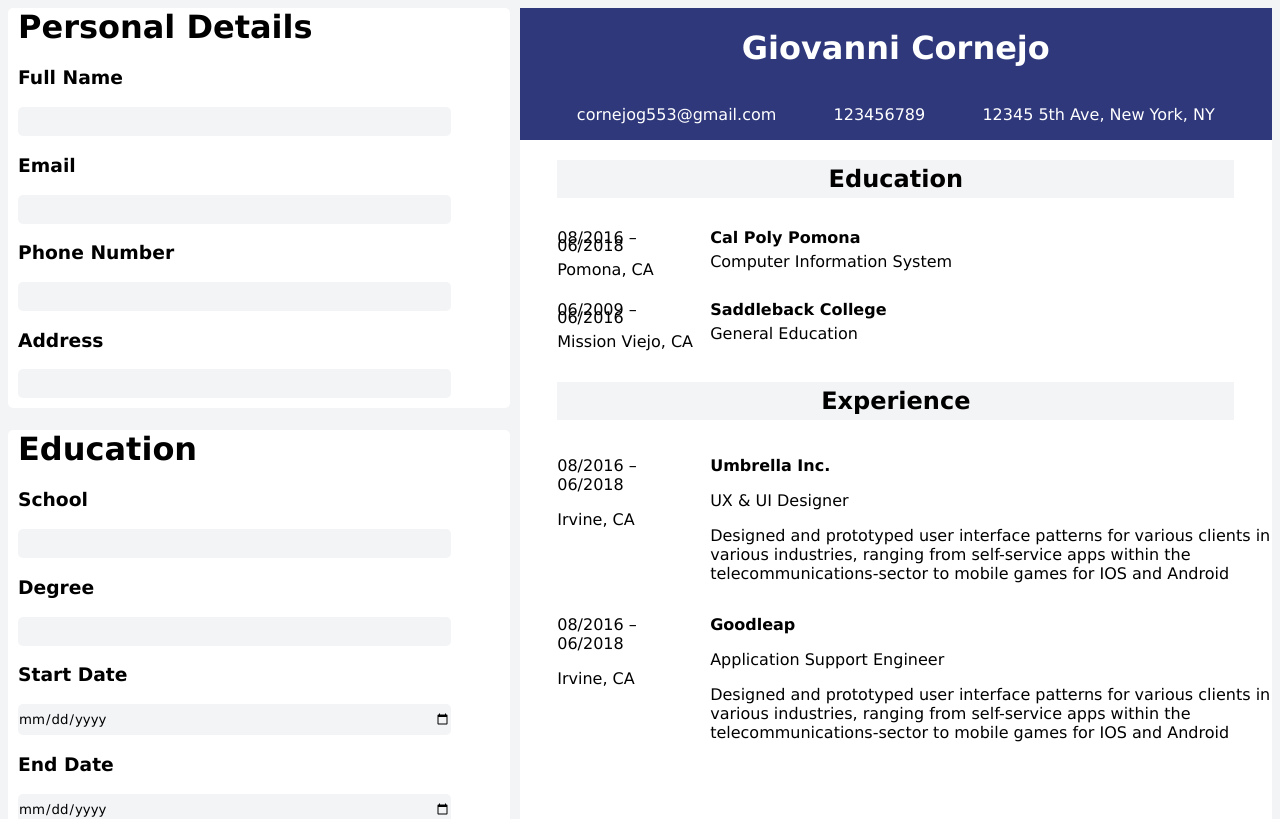
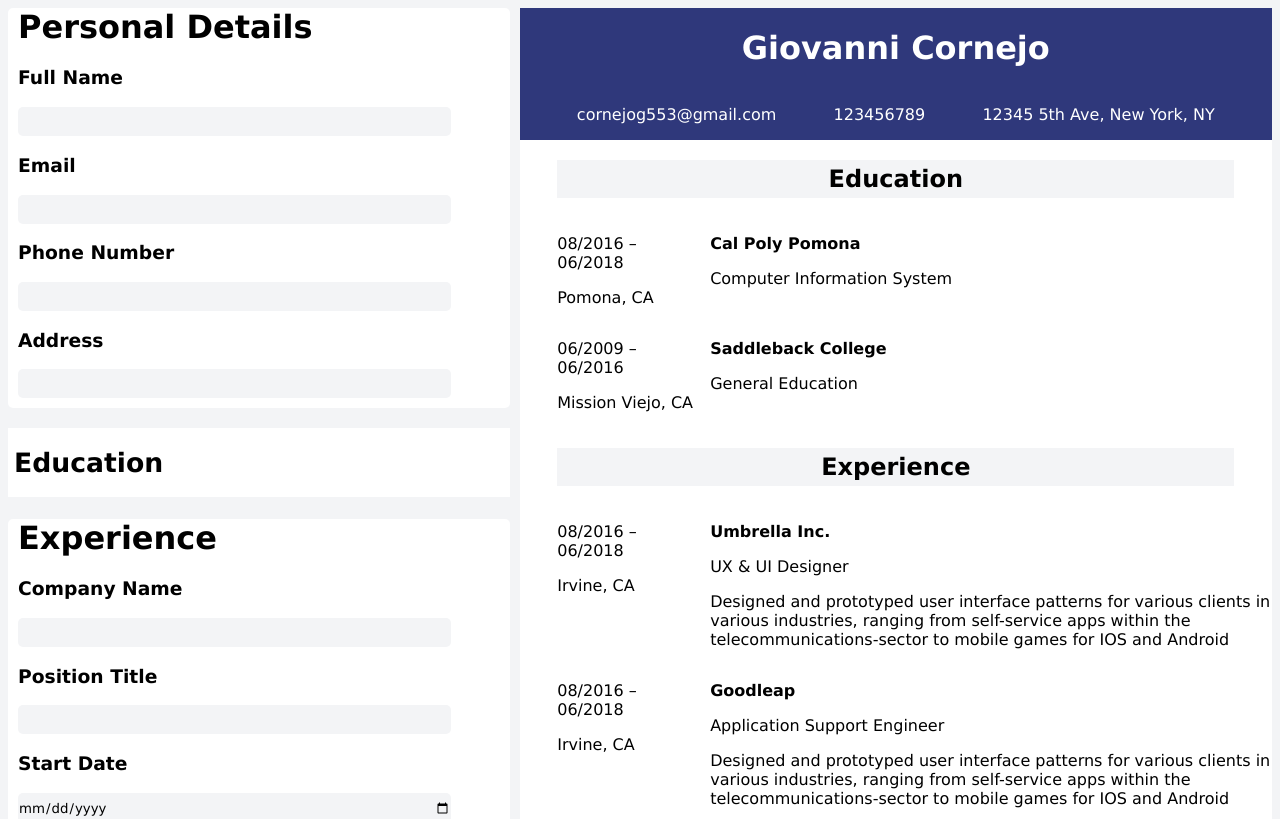
Before and after one commit to cornejog553/CVApplication, a React (Vite) app in the folder CV-Application/: page / in a window 1280 px wide. Shown: the top 819 px of the page. Built offline with nearby package versions, Linux system fonts and the light colour scheme.

Commit message:
Added delete education and cancel education changes. Lifted state up for education list so changes take place everywhere education is used

```diff
--- a/CV-Application/src/App.jsx
+++ b/CV-Application/src/App.jsx
@@ -10,6 +10,7 @@ const userProfile = {
     phone: "123456789",
     address: "12345 5th Ave, New York, NY",
     education: [{
+        id: "1",
         school: "Cal Poly Pomona",
         degree: "Computer Information System",
         location: "Pomona, CA",
@@ -17,6 +18,7 @@ const userProfile = {
         endDate: "06/2018"
     },
     {
+        id: "2",
         school: "Saddleback College",
         degree: "General Education",
         location: "Mission Viejo, CA",
@@ -44,7 +46,10 @@ const userProfile = {
 }
 
 function App() {
+    const educationValues = userProfile.education
+
     const [values, setValues] = useState(userProfile);
+    const [edulist, setEduList] = useState(educationValues);
     function handleChange(event) {
         setValues({ ...values, [event.target.name]: event.target.value });
       }
@@ -57,13 +62,17 @@ function App() {
                     values={values}
                     setValues={handleChange}
                     />
-                    <Education />
+                    <Education
+                    values={edulist}
+                    setEduList={setEduList}
+                    />
                     <WorkExperience />
                 </div>
 
                 <div>
                     <Resume
                     values={values}
+                    eduValues={edulist}
                     setValues={handleChange}
                     ></Resume>
                 </div>
--- a/CV-Application/src/components/Education.jsx
+++ b/CV-Application/src/components/Education.jsx
@@ -1,23 +1,70 @@
 import '../styles/PersonalDetails.css'
+import { useEffect, useState } from "react"
+import EducationForm from './EducationForm';
 
-function Education() {
+function Education({values, setEduList}) {
+    const [isEducationActive, setEducationIsActive] = useState(0);
+    const [activeSchoolForm, setActiveSchoolForm] = useState({test: "a"});
+    // const [list, setList] = useState(values.education);
+
+    var activateSchoolForm = (item) => {
+        {setEducationIsActive(2)
+        setActiveSchoolForm(item)
+        }
+    }
+
+    var educationSchools = values.map(edu =>
+        <div key={edu.id}>
+            <button type='button'
+            className='displayedSchoolButtons'
+            onClick={()=> {activateSchoolForm(edu)}}>{edu.school}
+            </button>
+            <button onClick={()=>handleRemove(edu.id)}>Delete</button>
+        </div>
+        );
+
+    function handleRemove(id){
+        educationSchools = values.filter((item) => item.id !== id);
+        setEduList(educationSchools)
+        setEducationIsActive(0)
+    }
+
     return(
         <div className="education-Container">
-            <h1>Education</h1>
-            <h3>School</h3>
-            <input type="text"></input>
+            { isEducationActive == 1 ? (
+                <>
+                    <button className = "educationButton"
+                    onClick = {()=> setEducationIsActive(0)}
+                    >
+                    <h1>Education</h1>
+                    </button>
+                    <h2>{educationSchools}</h2>
+                </>
 
-            <h3>Degree</h3>
-            <input type="email"></input>
+            ) : isEducationActive == 2 ? (
+                <>
+                    <button className = "educationButton"
+                    onClick = {()=> setEducationIsActive(0)}
+                    >
+                    <h1>Education</h1>
+                    </button>
+                    <EducationForm
+                    values={activeSchoolForm}
+                    onRemove={handleRemove}
+                    setEducationIsActive={setEducationIsActive}
+                    />
+                </>
 
-            <h3>Start Date</h3>
-            <input type="date"></input>
+            )
+              : (
+                <button className = "educationButton"
+                onClick = {()=> setEducationIsActive(1)}
+                >
+                <h1>Education</h1>
+                </button>
+                )
+            }
 
-            <h3>End Date</h3>
-            <input type="date"></input>
-
-            <h3>Location</h3>
-            <input type="text"></input>
         </div>
     )
 }
--- /dev/null
+++ b/CV-Application/src/components/EducationForm.jsx
@@ -0,0 +1,29 @@
+import '../styles/PersonalDetails.css'
+import { useEffect, useState } from "react"
+
+function EducationForm({values, onRemove, setEducationIsActive}) {
+
+    return(
+        <div className="education-Form-Container">
+            <h3>School</h3>
+            <input type="text" placeholder={values.school}></input>
+
+            <h3>Degree</h3>
+            <input type="email" placeholder={values.degree}></input>
+
+            <h3>Start Date</h3>
+            <input type="date" placeholder={values.startDate}></input>
+
+            <h3>End Date</h3>
+            <input type="date" placeholder={values.endDate}></input>
+
+            <h3>Location</h3>
+            <input type="text" placeholder={values.location}></input>
+            <button type='button' onClick={()=> onRemove(values.id)}>Delete</button>
+            <button onClick={()=>{setEducationIsActive(0)}}>Cancel</button>
+            <button>Save</button>
+        </div>
+    )
+}
+
+export default EducationForm
--- a/CV-Application/src/components/Resume.jsx
+++ b/CV-Application/src/components/Resume.jsx
@@ -1,7 +1,7 @@
 import '../styles/Resume.css'
 
-function Resume({values}){
-    const educationListItems = values.education.map(edu =>
+function Resume({values, eduValues}){
+    const educationListItems = eduValues.map(edu =>
         <>
             <div>
             <p>{edu.startDate} – {edu.endDate}</p>
--- a/CV-Application/src/index.css
+++ b/CV-Application/src/index.css
@@ -89,9 +89,9 @@ body {
 }
 
 .education-Container {
-  background-color: white;
   border-radius: 5px;
   grid-area: "education";
+  margin-top: 20px;
 }
 
 .experience-Container {
--- a/CV-Application/src/styles/PersonalDetails.css
+++ b/CV-Application/src/styles/PersonalDetails.css
@@ -18,10 +18,33 @@ input {
 }
 
 .education-Container {
+    background-color: #f3f4f6;
+    border-radius: 5px;
+    grid-area: "education";
+    /* padding: 0 10px 10px 10px; */
+}
+
+.educationButton {
+    width: 100%;
+    text-align: left;
+    border: none;
+    background-color: white;
+    cursor: pointer;
+}
+
+.education-Form-Container {
+    background-color: white;
+}
+
+.displayedSchoolButtons {
+    width: 100%;
     background-color: white;
     border-radius: 5px;
-    grid-area: "education";
-    padding: 0 10px 10px 10px;
+    border: none;
+    padding: 10px 0;
+    text-align: left;
+    margin-bottom: 5px;
+    cursor: pointer;
 }
 
 .experience-Container {
--- a/CV-Application/src/styles/Resume.css
+++ b/CV-Application/src/styles/Resume.css
@@ -43,7 +43,6 @@
     margin-left: 5%;
     display: grid;
     grid-template-columns: 1fr 4fr;
-    line-height: .5;
 }
 
 .university {
```
